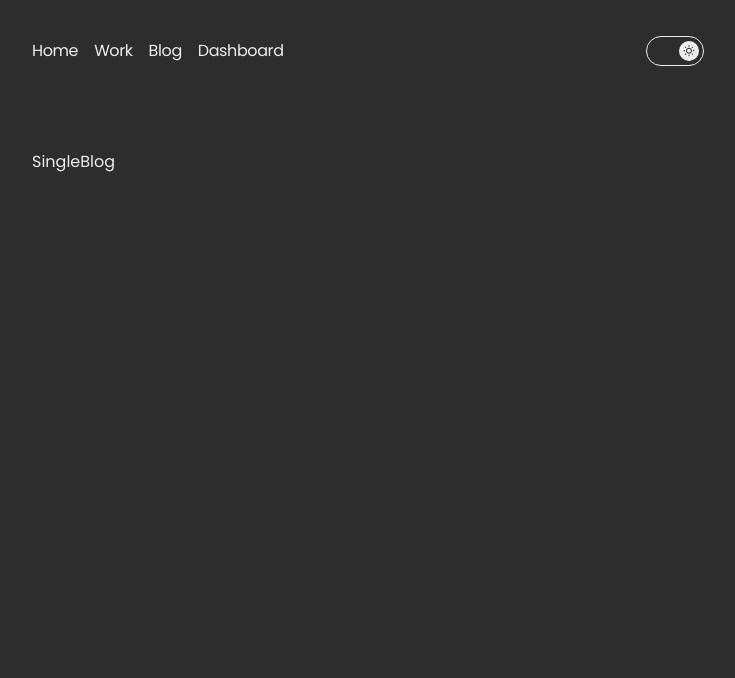
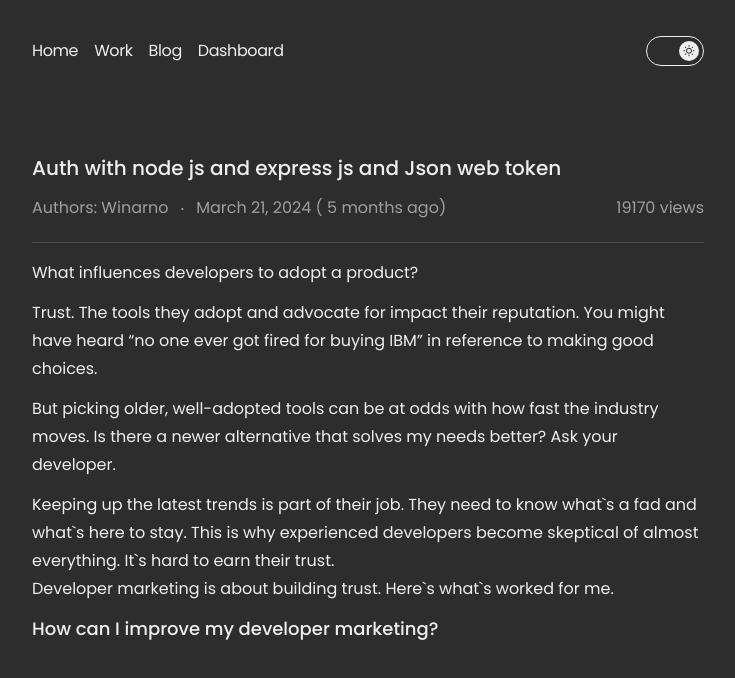
Before and after one commit to narwinoks/web, a Next.js app: page /blog/blog-1 in a window 1280 px wide. Shown: the top 678 px of the page, without its empty margins (272-1007 px from the left). Built offline with nearby package versions, Linux system fonts and the light colour scheme.

Commit message:
feat(blog-detail) :add component single blog

```diff
--- /dev/null
+++ b/src/common/components/module/blog/components/BlogDetail.tsx
@@ -0,0 +1,42 @@
+import Hr from '@/common/components/elements/Hr'
+import { formatDateToAgo } from '@/common/helpers'
+import { BlogProps } from '@/common/types/blog'
+import React from 'react'
+
+interface BlogDetailProps {
+    data: BlogProps | undefined
+}
+const BlogDetail = ({ data }: BlogDetailProps) => {
+    return (
+        <div className="py-1">
+            <h1 className="text-xl font-medium">{data?.title}</h1>
+            <div className="flex justify-between flex-col items-center md:flex-row pt-2 text-textLight gap-2 text-sm">
+                <div className="flex justify-center items-center space-x-3">
+                    <h2 className="text-base">
+                        Authors: {data?.author}
+                    </h2>
+                    <div className="text-lg mb-2">
+                        .
+                    </div>
+                    <h2 className="text-base">
+                        March 21, 2024 ( {data && formatDateToAgo(data?.time)})
+                    </h2>
+                </div>
+                <p className="text-base">
+                    {data?.viewer} views
+                </p>
+            </div>
+            <Hr></Hr>
+            <div className="text-base leading-7">
+                <p className="mb-3">What influences developers to adopt a product?</p>
+                <p className="mb-3">Trust. The tools they adopt and advocate for impact their reputation. You might have heard “no one ever got fired for buying IBM” in reference to making good choices.</p>
+                <p className="mb-3">But picking older, well-adopted tools can be at odds with how fast the industry moves. Is there a newer alternative that solves my needs better? Ask your developer.</p>
+                <p>Keeping up the latest trends is part of their job. They need to know what`s a fad and what`s here to stay. This is why experienced developers become skeptical of almost everything. It`s hard to earn their trust.</p>
+                <p className="mb-3">Developer marketing is about building trust. Here`s what`s worked for me.</p>
+                <h1 className="text-lg font-medium">How can I improve my developer marketing?</h1>
+            </div>
+        </div>
+    )
+}
+
+export default BlogDetail
--- a/src/pages/blog/[slug].tsx
+++ b/src/pages/blog/[slug].tsx
@@ -1,8 +1,24 @@
+import BlogDetail from '@/common/components/module/blog/components/BlogDetail';
+import BlogDetailSkeleton from '@/common/components/skeleton/BlogDetailSkeleton';
+import { BLOG_ITEMS } from '@/common/constant/blogs';
+import { BlogProps } from '@/common/types/blog';
+import { NextSeo } from 'next-seo';
+import { useRouter } from 'next/router'
 import React from 'react'
 
 const SingleBlog = () => {
+    const router = useRouter()
+    const slug = router.query.slug;
+    const blog = BLOG_ITEMS.find((item: BlogProps) => item.slug === slug);
+    const PAGE_TITLE = blog?.title;
     return (
-        <div>SingleBlog</div>
+
+        <section>
+            <NextSeo title={`${PAGE_TITLE} - Winarno`} />
+            {
+                blog ? <BlogDetail data={blog}></BlogDetail> : <BlogDetailSkeleton />
+            }
+        </section>
     )
 }
 
```
